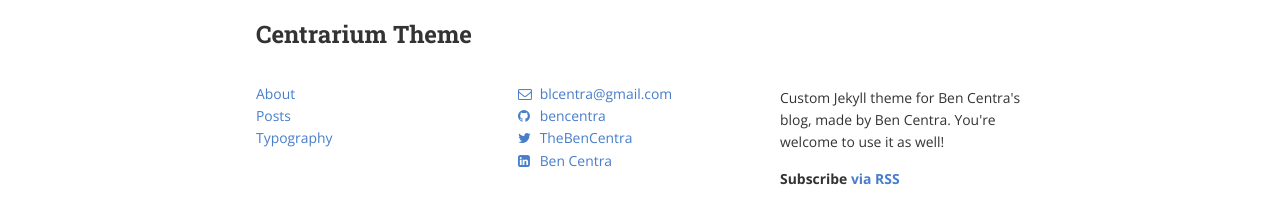
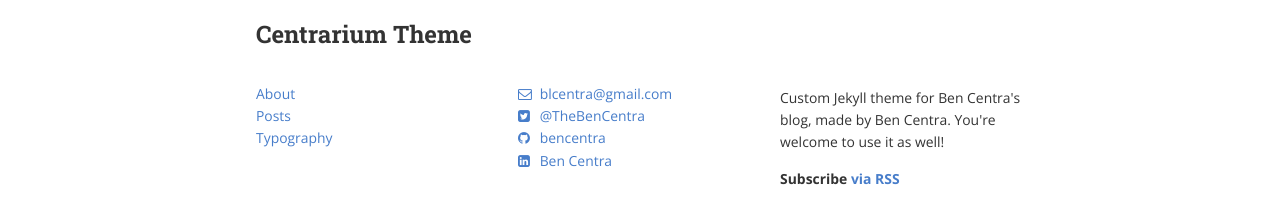
Before and after one commit to bencentra/centrarium, a Jekyll site: the page built from index.html, in a window 1280 px wide. Shown: the part 427-651 px from the top of the page. Built offline with Jekyll 4.4.1, drawn with Linux system fonts in a browser that asks for light colours; nearby versions of some CDN libraries; the list of posts is cut into pages by our own code; a style sheet for code colours, icons or effects is not loaded.

Commit message:
standardizing social settings

```diff
--- a/_config.yml
+++ b/_config.yml
@@ -8,61 +8,6 @@
 baseurl: "" # the subpath of your site, e.g. /blog/
 url: "http://bencentra.com" # the base hostname & protocol for your site
 
-# Social media
-twitter_username: TheBenCentra
-github_username: bencentra
-# facebook_username: thebencentra
-linkedin_profile: "https://www.linkedin.com/pub/ben-centra/47/769/60a"
-
-# social icons and sharing options
-#
-# Example:
-#
-# social:
-#   - icon: twitter # Don't change
-#     url: https://twitter.com/TheBenCentra # URL of your profile (if you want to display it)
-#     desc: Follow me on Twitter # Optional description to display as link title, etc
-#     share_url: http://twitter.com/share # Don't change
-#     share_title: ?text= # Don't change
-#     share_link: "&amp;url=" # Don't change
-
-
-social:
-  - icon: twitter
-    url: https://twitter.com/TheBenCentra
-    desc: Follow me on Twitter
-    share_url: http://twitter.com/share
-    share_title: ?text=
-    share_link: "&amp;url="
-
-  - icon: facebook
-    url:
-    desc:
-    share_url: //www.facebook.com/sharer.php
-    share_title: ?t=
-    share_link: "&amp;u="
-
-  - icon: github
-    url: https://github.com/bencentra
-    desc: Fork me on GitHub
-    share_url:
-    share_title:
-    share_link:
-
-  - icon: linkedin
-    url: https://www.linkedin.com/pub/ben-centra/47/769/60a
-    desc: Connect with me on LinkedIn
-    share_url: //www.linkedin.com/shareArticle
-    share_title: ?mini=true
-    share_link: "&amp;url="
-
-  - icon: google-plus
-    url:
-    desc:
-    share_url: //plus.google.com/share
-    share_title: ?title=
-    share_link: "&amp;url="
-
 # Disqus comments
 disqus_shortname: bencentra
 
@@ -70,3 +15,67 @@
 markdown: kramdown
 paginate: 5
 paginate_path: "/page:num/"
+
+# Social icons and sharing options
+#
+# Social settings are used in two places:
+# * In the footer, as links to your personal profiles
+# * After each blog post for sharing widgets
+#
+# Example:
+#
+# social:
+#   - name: Twitter                         # Name of the service
+#     icon: twitter-square                  # Font Awesome icon to use (minus fa- prefix)
+#     username: "@TheBenCentra"             # (User) Name to display in the footer link
+#     url: https://twitter.com/TheBenCentra # URL of your profile (leave blank to not display in footer)
+#     desc: Follow me on Twitter            # Description to display as link title, etc
+#     share_url: http://twitter.com/share   # URL for sharing to the service (leave blank to not allow sharing)
+#     share_title: ?text=                   # Title parameter for sharing URL
+#     share_link: "&amp;url="               # Link parameter for sharing URL
+
+social:
+  - name: Twitter
+    icon: twitter-square
+    username: "@TheBenCentra"
+    url: https://twitter.com/TheBenCentra
+    desc: Follow me on Twitter
+    share_url: http://twitter.com/share
+    share_title: ?text=
+    share_link: "&amp;url="
+
+  - name: Facebook
+    icon: facebook-square
+    username: thebencentra
+    url:
+    desc: Friend me on Facebook
+    share_url: //www.facebook.com/sharer.php
+    share_title: ?t=
+    share_link: "&amp;u="
+
+  - name: GitHub
+    icon: github
+    username: bencentra
+    url: https://github.com/bencentra
+    desc: Fork me on GitHub
+    share_url:
+    share_title:
+    share_link:
+
+  - name: LinkedIn
+    icon: linkedin-square
+    username: Ben Centra
+    url: https://www.linkedin.com/pub/ben-centra/47/769/60a
+    desc: Connect with me on LinkedIn
+    share_url: //www.linkedin.com/shareArticle
+    share_title: ?mini=true
+    share_link: "&amp;url="
+
+  - name: Google+
+    icon: google-plus-square
+    username:
+    url:
+    desc: Add me to your Circles
+    share_url: //plus.google.com/share
+    share_title: ?title=
+    share_link: "&amp;url="
--- a/_includes/footer.html
+++ b/_includes/footer.html
@@ -23,39 +23,51 @@
 	      		<span class="username">{{ site.email }}</span>
       		</a>
       	</li>
-        {% if site.github_username %}
+
+      	{% for social in site.social %}
+      	{% if social.url != null %}
+      	<li>
+          <a href="{{ social.url }}" title="{{ social.desc }}">
+            <i class="fa fa-{{ social.icon }}"></i>
+            <span class="username">{% if social.username %}{{ social.username }}{% else %}{{ social.name }}{% endif %}</span>
+          </a>
+        </li>
+      	{% endif %}
+      	{% endfor %}
+
+        {% if site.social.github.url != null %}
         <li>
-          <a href="https://github.com/{{ site.github_username }}">
+          <a href="{{ site.social.github.url }}" title="{{ site.social.github.desc }}">
             <i class="fa fa-github"></i>
-            <span class="username">{{ site.github_username }}</span>
+            <span class="username">{% if site.social.github.username %}{{ site.social.github.username }}{% else %}GitHub{% endif %}</span>
           </a>
         </li>
         {% endif %}
 
-        {% if site.twitter_username %}
+        {% if site.social.twitter.url != null %}
         <li>
-          <a href="https://twitter.com/{{ site.twitter_username }}">
+          <a href="{{ site.social.twitter.url }}" title="{{ site.social.twitter.desc }}">
             <i class="fa fa-twitter"></i>
-            <span class="username">{{ site.twitter_username }}</span>
+            <span class="username">{% if site.social.twitter.username %}{{ site.social.twitter.username }}{% else %}Twitter{% endif %}</span>
           </a>
         </li>
         {% endif %}
 
-        {% if site.linkedin_profile %}
+        {% if site.social.linkedin.url != null %}
         <li>
-        	<a href="{{ site.linkedin_profile }}">
-        		<i class="fa fa-linkedin-square"></i>
-        		<span class="username">{{ site.name }}</span>
+        	<a href="{{ site.social.linkedin.url }}" title="{{ site.social.linkedin.desc }}">
+        		<i class="fa fa-linkedin"></i>
+        		<span class="username">{% if site.social.linkedin.username %}{{ site.social.linkedin.username }}{% else %}LinkedIn{% endif %}</span>
         	</a>
         </li>
         {% endif %}
 
-        {% if site.facebook_username %}
+        {% if site.social.facebook.url != null %}
         <li>
-          <a href="https://facebook.com/{{ site.facebook_username }}">
-            <i class="fa fa-facebook-official"></i>
-            <span class="username">{{ site.facebook_username }}</span>
-          </a>
+          <a href="{{ site.social.facebook.url }}" title="{{ site.social.facebook.desc }}">
+        		<i class="fa fa-facebook"></i>
+        		<span class="username">{% if site.social.facebook.username %}{{ site.social.facebook.username }}{% else %}Facebook{% endif %}</span>
+        	</a>
         </li>
         {% endif %}
 
```
Also changed, not shown: README.md, 1 other file.
